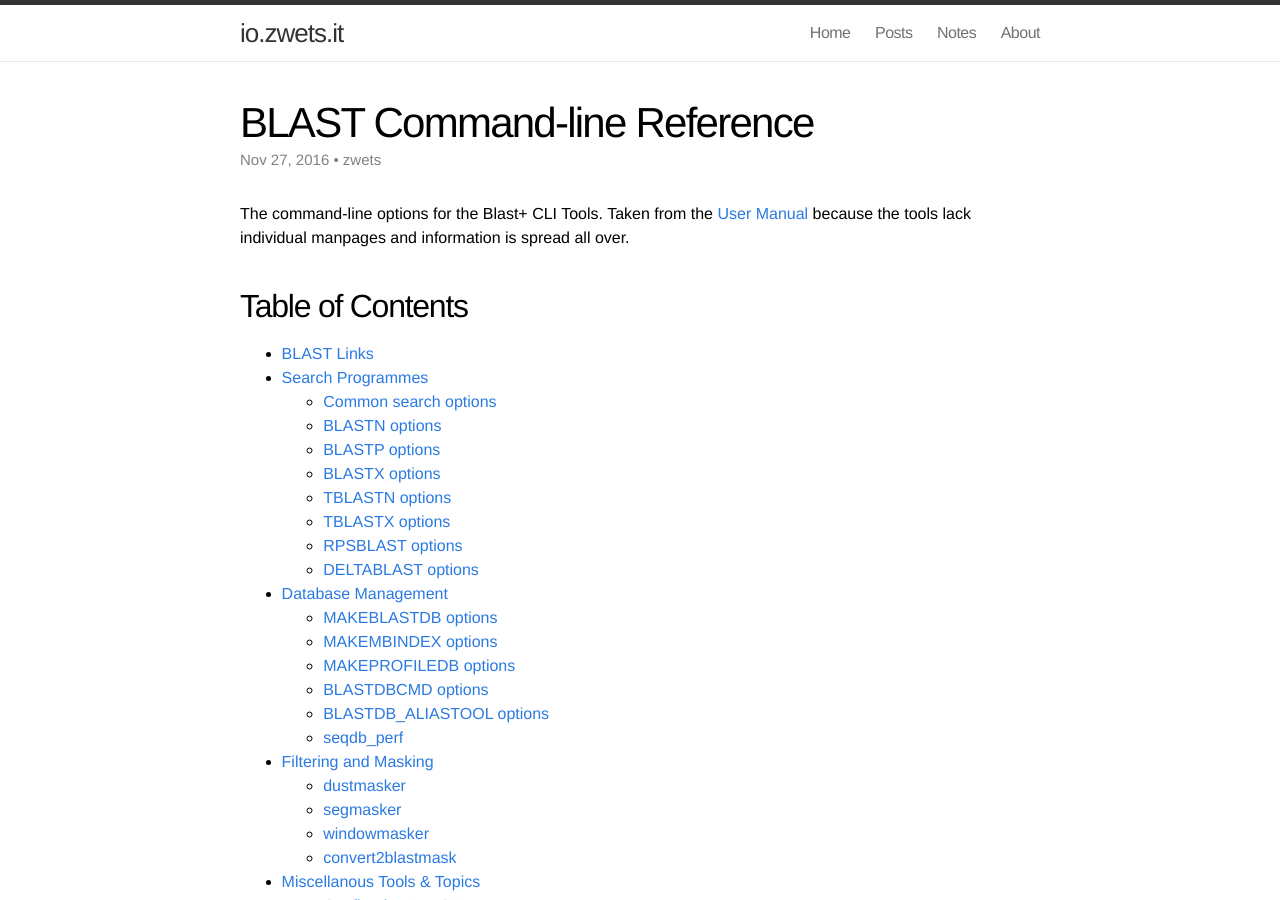
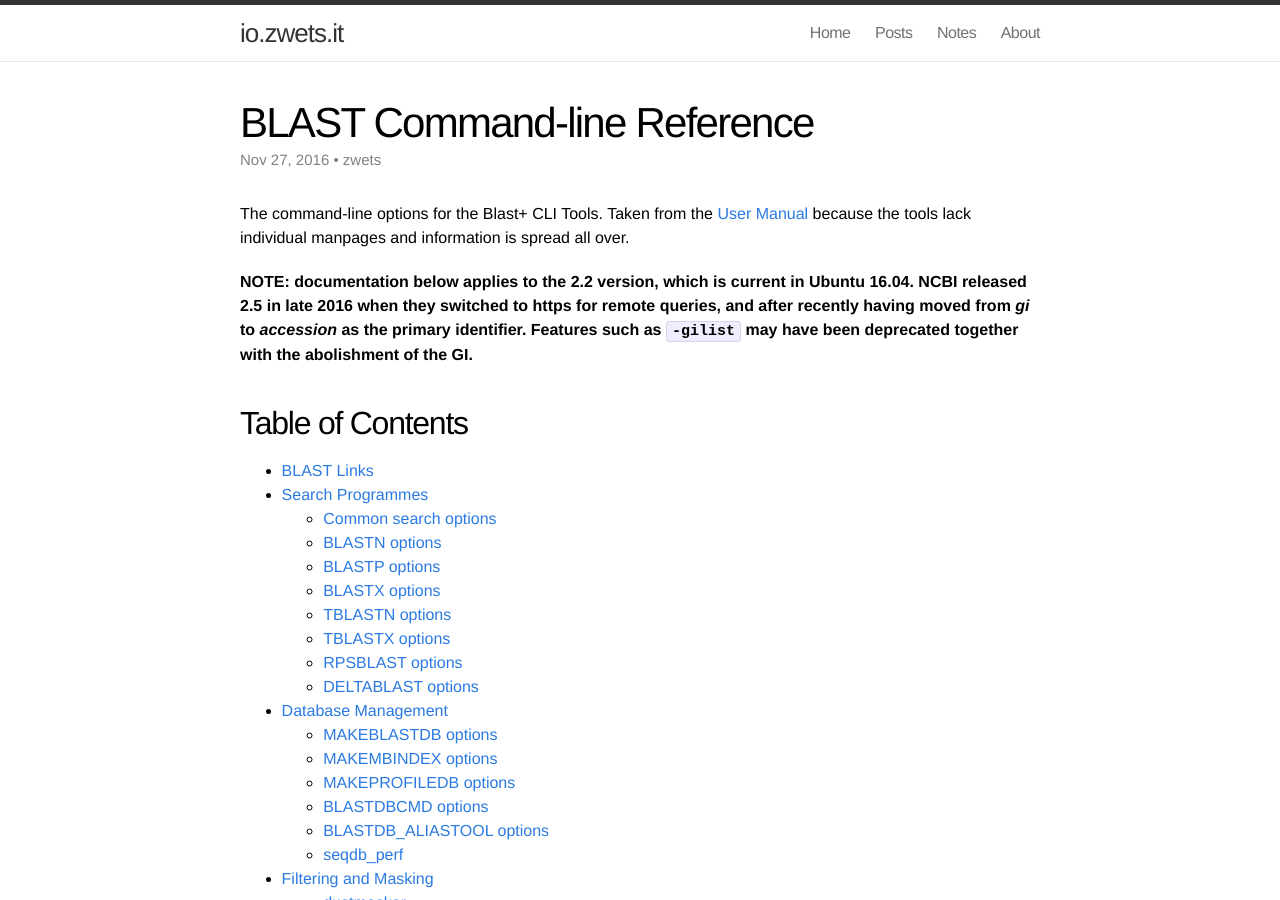
Before and after one commit to zwets/zwets.github.io, a Jekyll site: the page built from _notes/blast-cmdline-ref.md, in a window 1280 px wide and 900 px high. Built offline with Jekyll 4.4.1, drawn with Linux system fonts in a browser that asks for light colours.

Commit message:
Note that docs apply to BLAST 2.2 (before GI deprecation).

```diff
--- a/_notes/blast-cmdline-ref.md
+++ b/_notes/blast-cmdline-ref.md
@@ -2,11 +2,14 @@
 title: BLAST Command-line Reference
 excerpt: "Command-line reference for the NCBI BLAST suite, reorganised because the tools lack individual man pages and information is spread all over."
 layout: page
+updated: 2016-11-27
 tags: blast
 ---
 
 The command-line options for the Blast+ CLI Tools.  Taken from the [User Manual](http://www.ncbi.nlm.nih.gov/books/NBK1763/)
 because the tools lack individual manpages and information is spread all over.
+
+**NOTE: documentation below applies to the 2.2 version, which is current in Ubuntu 16.04.  NCBI released 2.5 in late 2016 when they switched to https for remote queries, and after recently having moved from _gi_ to _accession_ as the primary identifier.  Features such as `-gilist` may have been deprecated together with the abolishment of the GI.**
 
 ## Table of Contents
 {: .no_toc}
```
